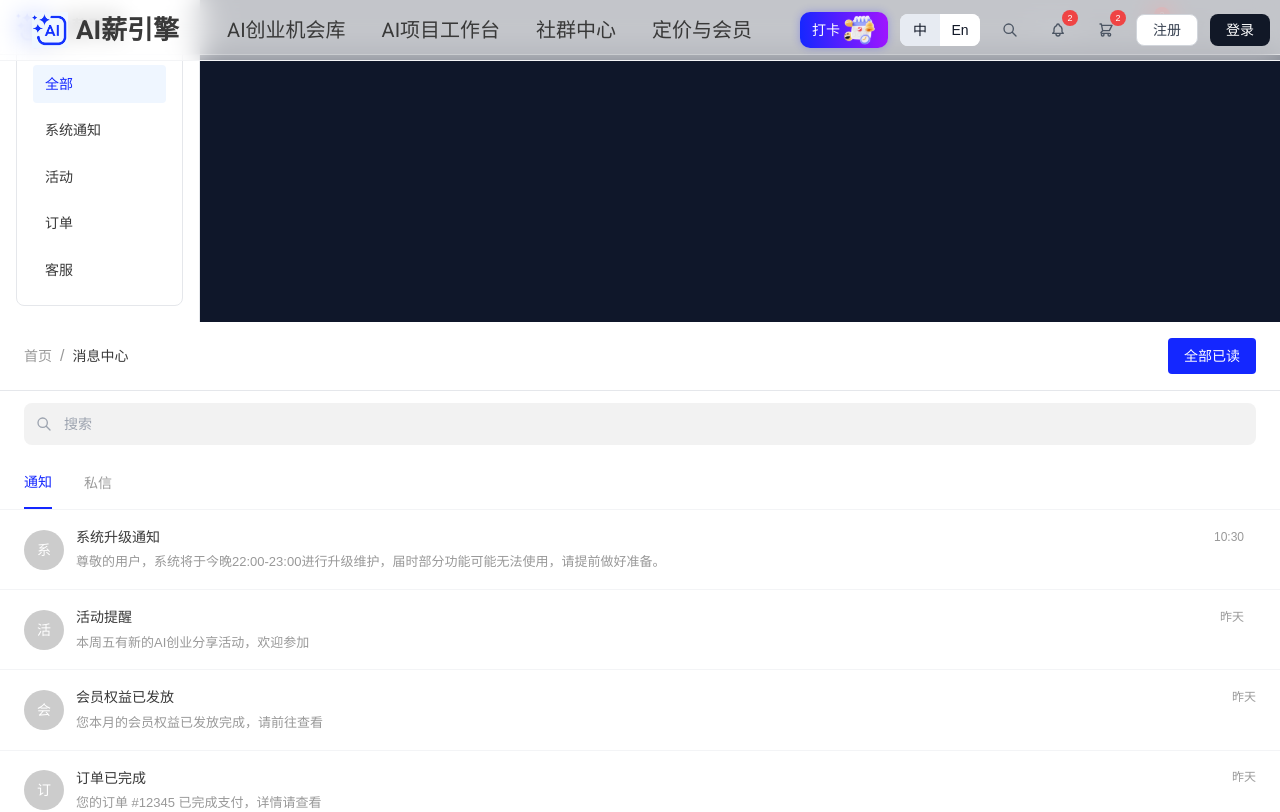
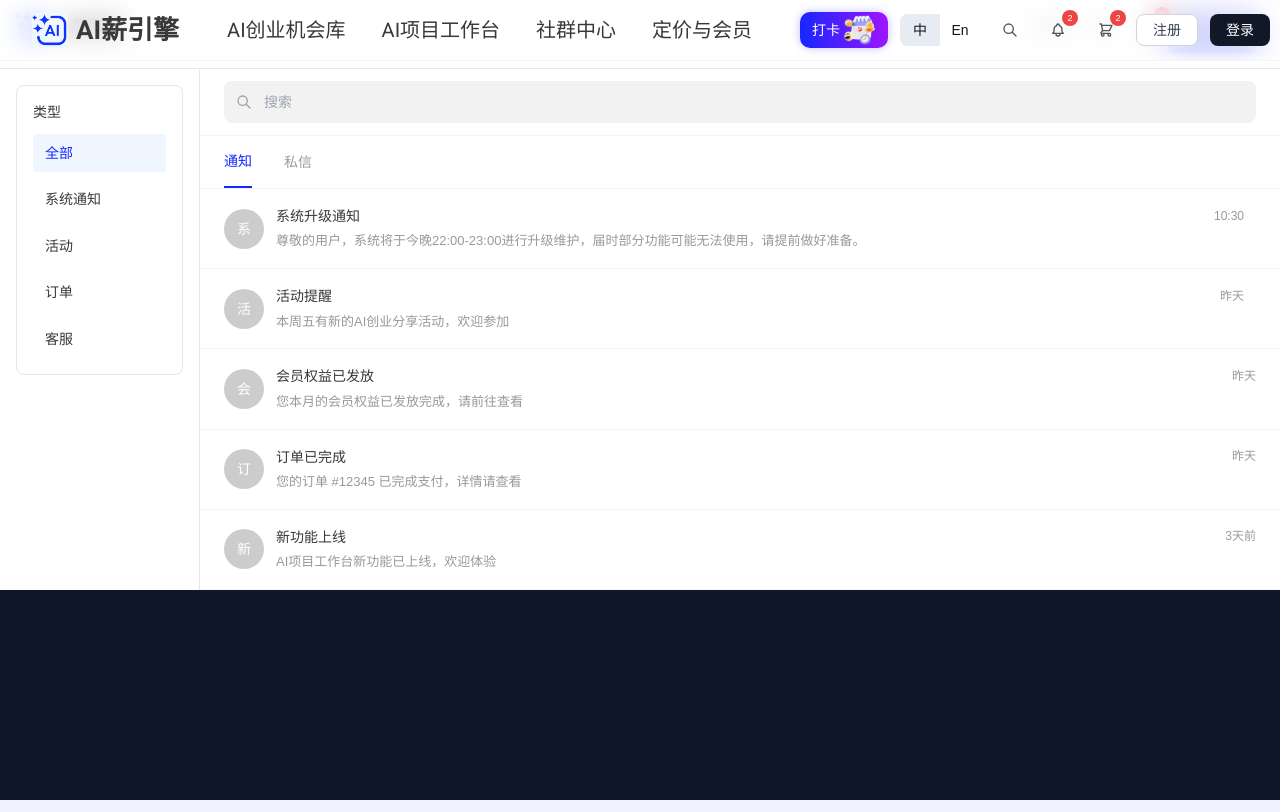
Before and after one commit to pikecode/aisalaryengine, a Vue app: page /messages in a window 1280 px wide. Shown: the top 812 px of the page. Built offline with nearby package versions, Linux system fonts and the light colour scheme.

Commit message:
fix(messages): 修复PC端布局结构
- 顶部面包屑导航+全部已读按钮
- 下方左右结构：左侧类型卡片，右侧列表

```diff
--- a/src/views/messages/MessagesViewPC.vue
+++ b/src/views/messages/MessagesViewPC.vue
@@ -1,5 +1,21 @@
 <template>
-  <div class="flex min-h-screen">
+  <div class="flex flex-col min-h-screen">
+    <!-- Top Bar - Breadcrumb -->
+    <div class="bg-white border-b border-gray-200 px-6 py-4">
+      <div class="flex items-center justify-between">
+        <!-- Breadcrumb -->
+        <div class="flex items-center gap-2">
+          <span style="font-family:'Source Han Sans CN',sans-serif;font-weight:400;font-size:14px;color:#999999;">首页</span>
+          <span style="color:#999999;">/</span>
+          <span style="font-family:'Source Han Sans CN',sans-serif;font-weight:400;font-size:14px;color:#393939;">消息中心</span>
+        </div>
+        <!-- Button -->
+        <button class="px-4 py-2 rounded text-white text-sm" style="background:#1427FF;font-family:'Source Han Sans CN',sans-serif;font-weight:400;">全部已读</button>
+      </div>
+    </div>
+
+    <!-- Main Content - Left & Right -->
+    <div class="flex flex-1">
       <!-- Left Sidebar - Type Card -->
       <div class="w-[200px] bg-white border-r border-gray-200 p-4 flex-shrink-0">
         <div class="bg-white rounded-lg border border-gray-200 p-4">
@@ -20,22 +36,8 @@
 
       <!-- Right Content -->
       <div class="flex-1 flex flex-col">
-      <!-- Top Bar with Breadcrumb & Button -->
-      <div class="bg-white border-b border-gray-200 px-6 py-4">
-        <div class="flex items-center justify-between">
-          <!-- Breadcrumb -->
-          <div class="flex items-center gap-2">
-            <span style="font-family:'Source Han Sans CN',sans-serif;font-weight:400;font-size:14px;color:#999999;">首页</span>
-            <span style="color:#999999;">/</span>
-            <span style="font-family:'Source Han Sans CN',sans-serif;font-weight:400;font-size:14px;color:#393939;">消息中心</span>
-          </div>
-          <!-- Button -->
-          <button class="px-4 py-2 rounded text-white text-sm" style="background:#1427FF;font-family:'Source Han Sans CN',sans-serif;font-weight:400;">全部已读</button>
-        </div>
-      </div>
-
         <!-- Search -->
-      <div class="px-6 py-3 bg-white">
+        <div class="px-6 py-3 bg-white border-b border-gray-100">
           <div class="relative">
             <input
               type="text"
@@ -65,8 +67,7 @@
         </div>
 
         <!-- Message List -->
-      <div class="flex-1 overflow-y-auto">
-        <div class="bg-white">
+        <div class="flex-1 overflow-y-auto bg-white">
           <div
             v-for="msg in messages"
             :key="msg.id"
```
Lines whose indentation alone changed are shown as unchanged.
